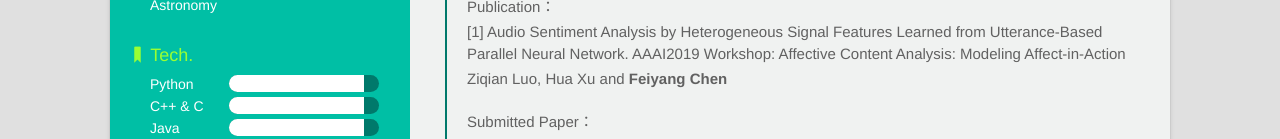
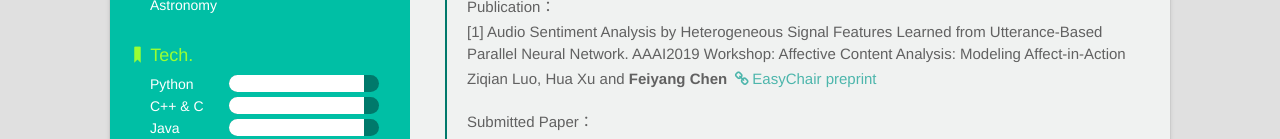
Before and after one commit to cytsinghua/resume_EN, a website: page index.html in a window 1280 px wide. Shown: the part 661-800 px from the top of the page. Drawn offline with Linux system fonts and the light colour scheme.

Commit message:
Update index.html

```diff
--- a/index.html
+++ b/index.html
@@ -154,6 +154,7 @@
               </p>
               <p>
                 Ziqian Luo, Hua Xu and <b>Feiyang Chen</b>
+                <a href="https://easychair.org/publications/preprint/Pbnb" target="_blank"><i class="icon-link"></i>EasyChair preprint</a>
               </p>
 
               <br>
```
